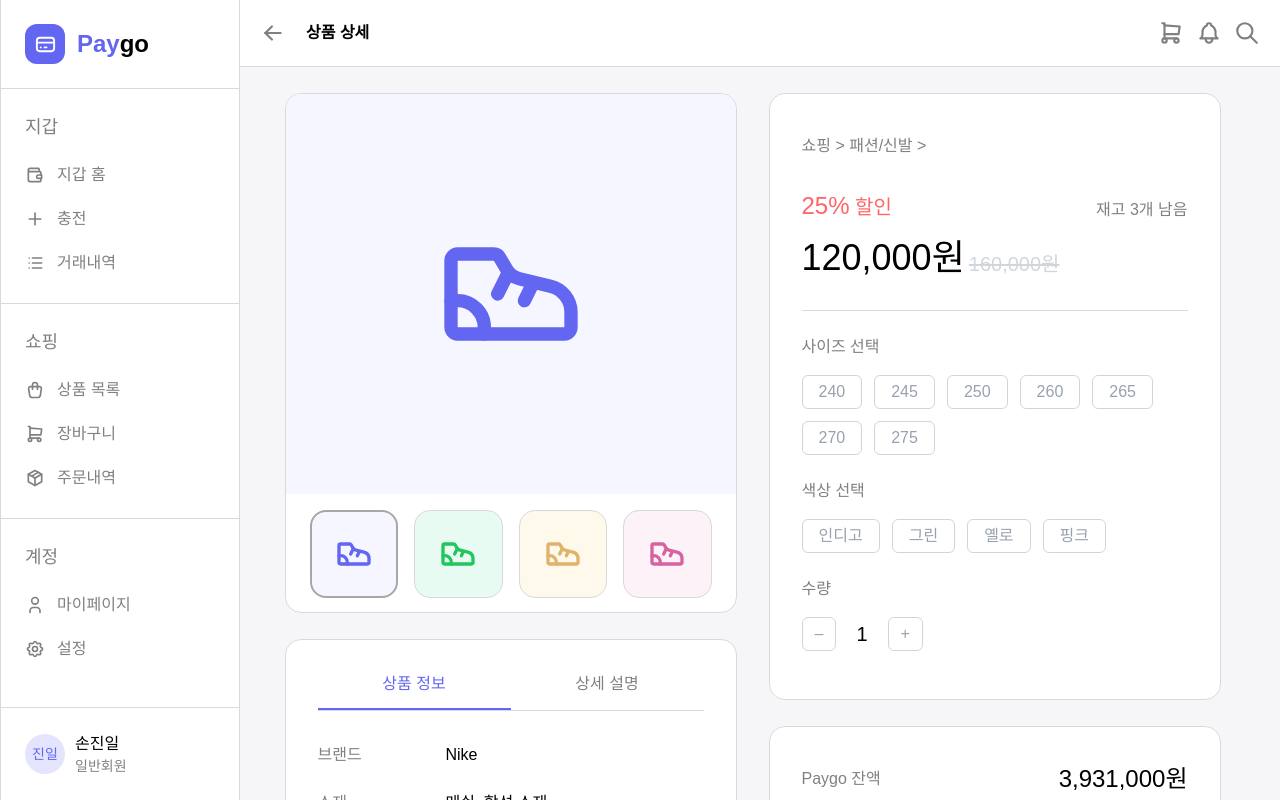
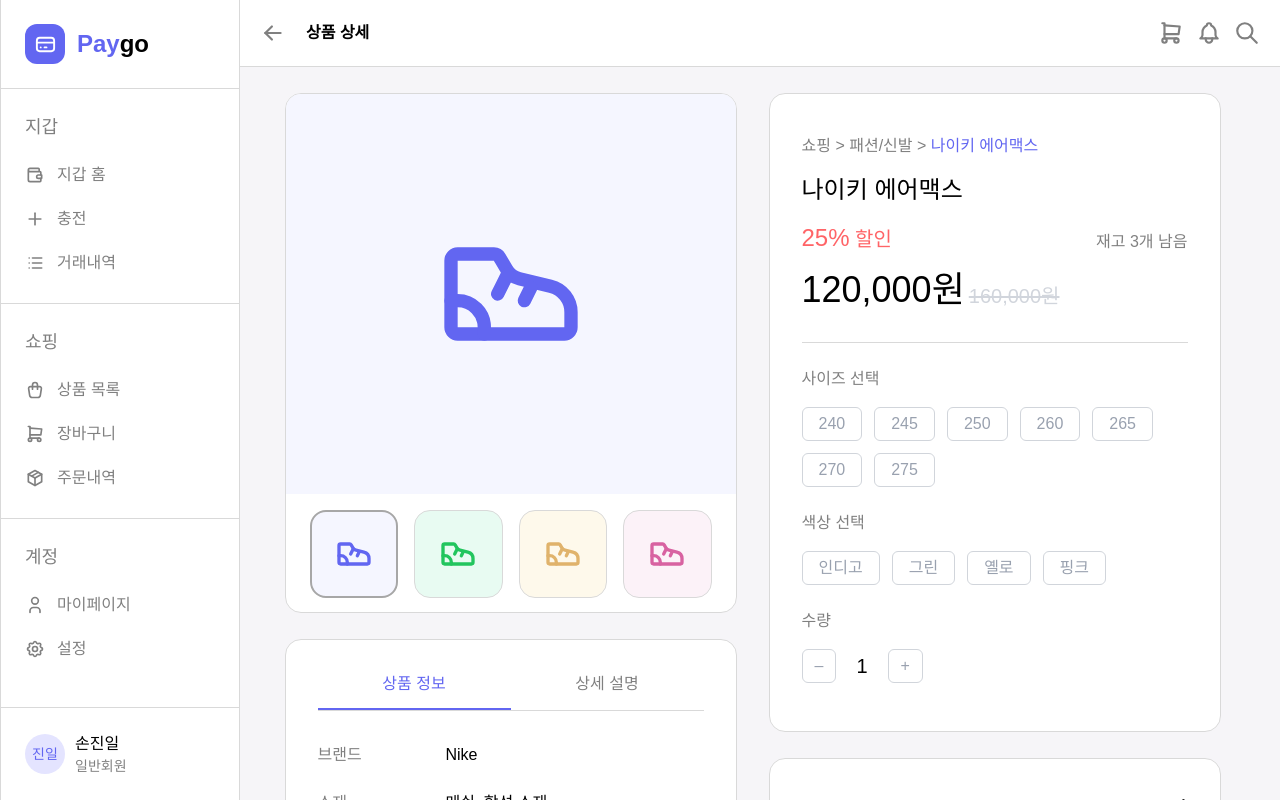
Before and after one commit to JinIleSon/paygo, a React (Vite) app in the folder paygo-frontend/: page /shopping/product-detail/1 in a window 1280 px wide. Built offline with nearby package versions, Linux system fonts and the light colour scheme.

Commit message:
refactor: Product 타입 내 createdAt(출시일) -> releaseDate로 프로퍼티명 변경

```diff
--- a/paygo-frontend/src/pages/shopping/productDetailPage.tsx
+++ b/paygo-frontend/src/pages/shopping/productDetailPage.tsx
@@ -29,7 +29,7 @@ function ProductDetailPage() {
     const handleAddToCart = () => {
         addItem({
             productId: product.id,
-            productName: product.name,
+            productName: product.productName,
             size: selectedSize, // 사용자가 고른 사이즈
             color: selectedColor, // 사용자가 고른 색
             price: product.discountPrice,
@@ -114,7 +114,7 @@ function ProductDetailPage() {
                                         <div className="text-[gray] font-medium">제조국</div>
                                         <div>{product.origin}</div>
                                         <div className="text-[gray] font-medium">출시일</div>
-                                        <div>{product.createdAt}</div>
+                                        <div>{product.releaseDate}</div>
                                         <div className="text-[gray] font-medium">배송</div>
                                         <div>{product.deliveryInfo}</div>
                                         <div className="text-[gray] font-medium">반품</div>
@@ -143,10 +143,10 @@ function ProductDetailPage() {
                             <div className="flex flex-col gap-4 font-medium">
                                 <div className="text-[gray]">
                                     쇼핑 &gt; {product.itemClassification} &gt;{' '}
-                                    <span className="text-[#6266F1]">{product.name}</span>
+                                    <span className="text-[#6266F1]">{product.productName}</span>
                                 </div>
                                 <div className="text-2xl">
-                                    {product.name} {selectedColor && '— '}
+                                    {product.productName} {selectedColor && '— '}
                                     {COLOR_NAMES[selectedColor]}
                                 </div>{' '}
                                 {/* TODO: 색상 선택 시 함께 바뀌어야 함 */}
--- a/paygo-frontend/src/types/product.ts
+++ b/paygo-frontend/src/types/product.ts
@@ -30,7 +30,7 @@ export interface ProductDetail extends ProductBase {
     brand: string;
     subjectMatter: string;
     origin: string;
-    createdAt: string;
+    releaseDate: string;
     deliveryInfo: string;
     returnInfo: string;
 
```
